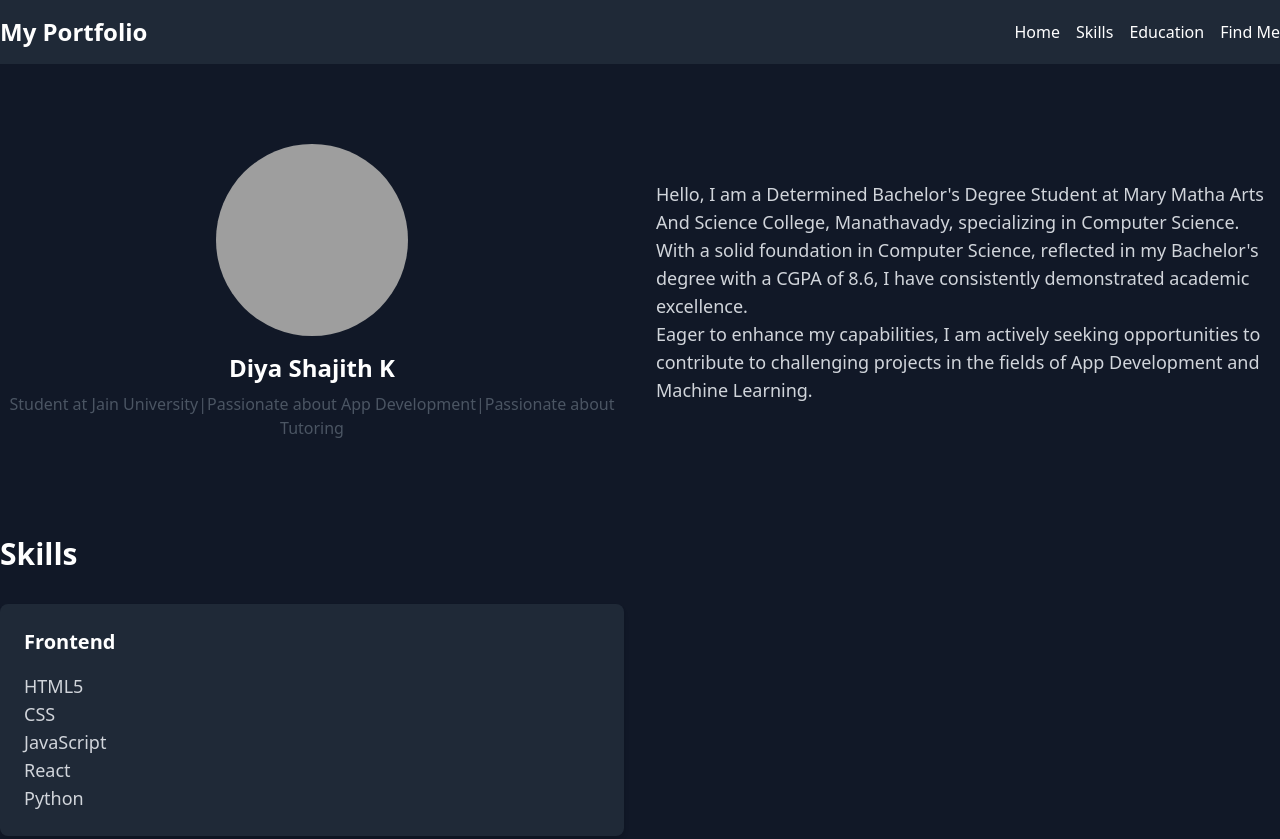
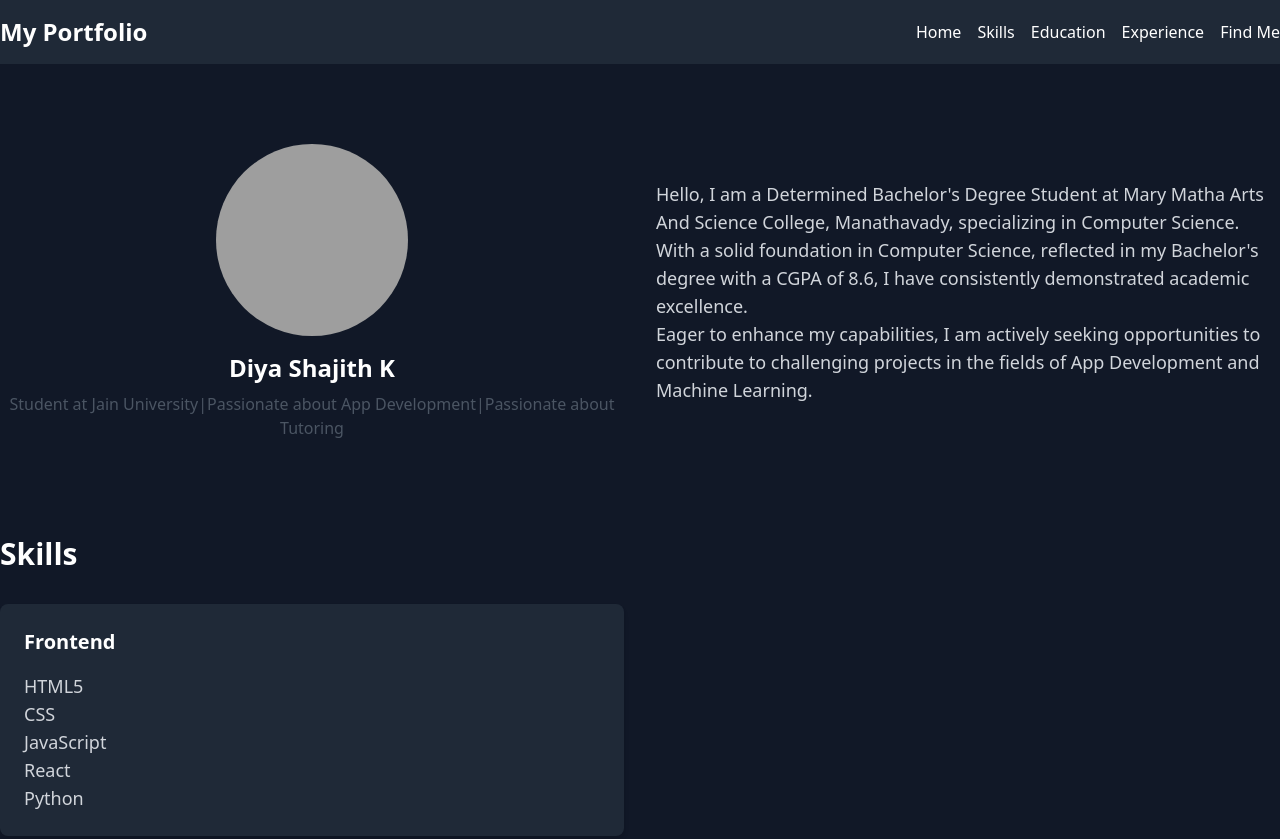
Before and after one commit to DiyaShajith/biodata, a plain HTML site: page index.html in a window 1280 px wide. Shown: the top 839 px of the page. Drawn offline with nearby package versions, Linux system fonts and the light colour scheme; grey boxes are pictures that could not be loaded.

Commit message:
Update index.html

```diff
--- a/index.html
+++ b/index.html
@@ -86,6 +86,7 @@
                 <li><a href="#home" class="hover:text-gray-300">Home</a></li>
                 <li><a href="#skills" class="hover:text-gray-300">Skills</a></li>
                 <li><a href="#education" class="hover:text-gray-300">Education</a></li>
+                 <li><a href="#experience" class="hover:text-gray-300">Experience</a></li>
                 <li><a href="#find-me" class="hover:text-gray-300">Find Me</a></li>
             </ul>
         </div>
```
